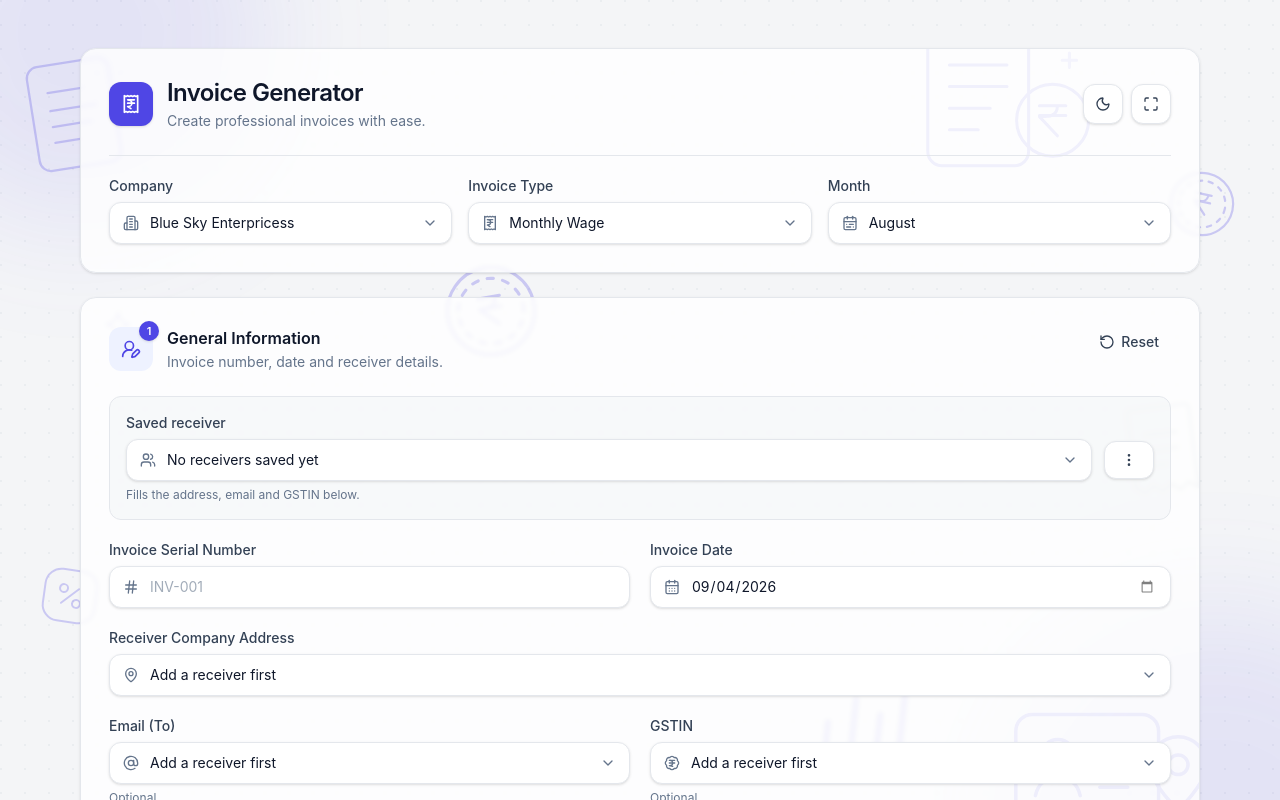
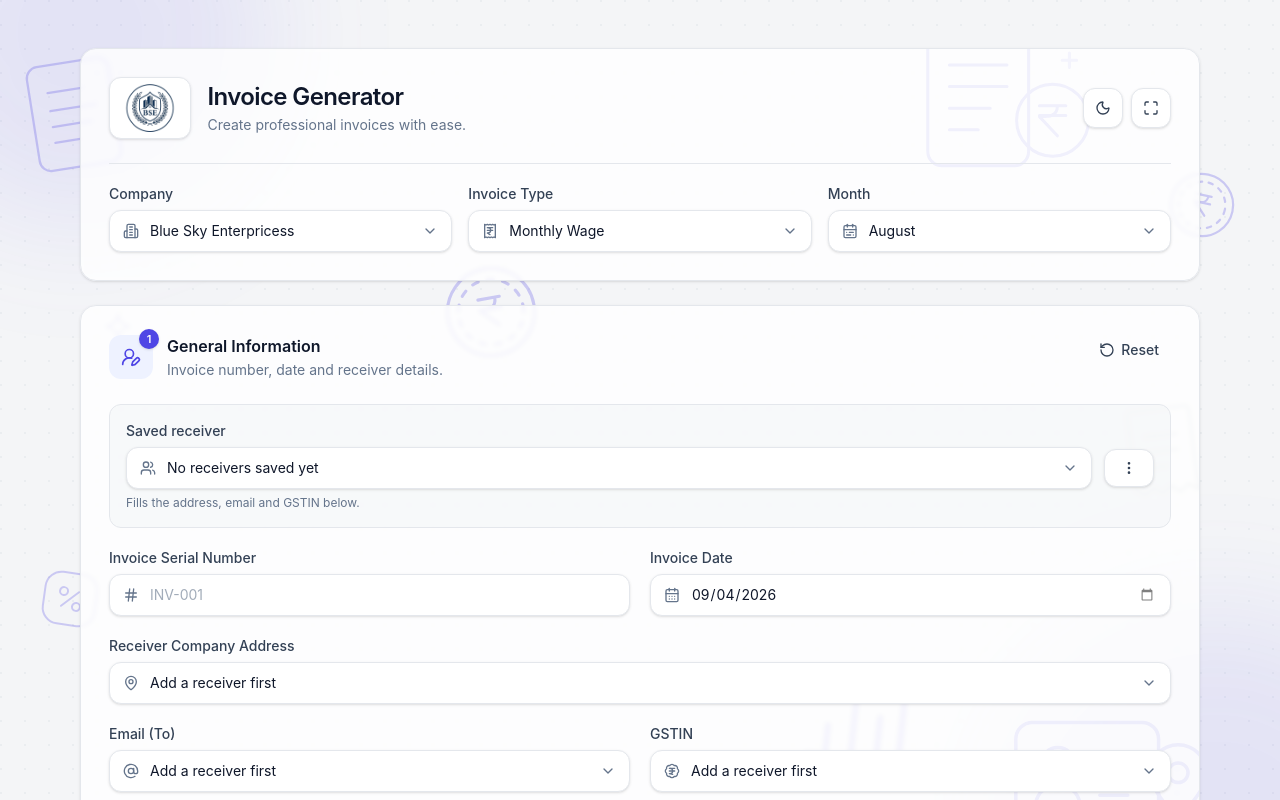
Before and after one commit to Abiram-k/invoice-generator, a React (Vite) app: page / in a window 1280 px wide. Shown: the top 800 px of the page. Built offline with nearby package versions, Linux system fonts and the light colour scheme; what @react-pdf/renderer would draw is missing.

Commit message:
feat: add company logo retrieval functionality and integrate it into InvoiceForm

```diff
--- a/src/pages/InvoiceForm.tsx
+++ b/src/pages/InvoiceForm.tsx
@@ -1,5 +1,5 @@
 import { useEffect, useState } from "react";
-import { motion } from "framer-motion";
+import { AnimatePresence, motion } from "framer-motion";
 import {
   ArrowRight,
   Building2,
@@ -34,12 +34,14 @@ import { useDataContext } from "../hooks/Context";
 import { Month } from "../types/month";
 import { getPreviousMonth, monthNames } from "../utils/getCurrentMonth";
 import { getTodayInputDate } from "../utils/date";
+import { getCompanyLogo } from "../utils/companyLogo";
 import { useInvoiceStore } from "../store/useInvoiceStore";
 import { fadeUp, staggerContainer } from "../utils/motion";
 
 export default function InvoiceForm() {
   const { setData } = useDataContext();
   const [isResetConfirmOpen, setIsResetConfirmOpen] = useState(false);
+  const [failedLogo, setFailedLogo] = useState<string>();
   const {
     selectedInvoiceMonth,
     setSelectedInvoiceMonth,
@@ -55,6 +57,9 @@ export default function InvoiceForm() {
   }, [setSelectedInvoiceMonth, setFormData]);
 
   const navigate = useNavigate();
+
+  const companyLogo = getCompanyLogo(formData.invoiceFromCompany);
+  const showCompanyLogo = Boolean(companyLogo) && companyLogo !== failedLogo;
 
   const validateForm = () => {
     const errors = [];
@@ -187,15 +192,43 @@ export default function InvoiceForm() {
           <InvoiceCardArt className="pointer-events-none absolute -top-8 right-24 w-40 text-brand opacity-[0.07] sm:w-48 dark:opacity-[0.12]" />
 
           <div className="relative flex flex-col gap-6">
-            <div className="flex items-center gap-3.5">
-              <span className="flex h-11 w-11 shrink-0 items-center justify-center rounded-xl bg-brand text-white shadow-sm">
-                <ReceiptIndianRupee className="h-5 w-5" />
-              </span>
-              <div>
-                <h1 className="text-2xl font-semibold tracking-tight text-ink">
+            <div className="flex flex-wrap items-center gap-3 sm:gap-4">
+              <AnimatePresence mode="wait" initial={false}>
+                {showCompanyLogo ? (
+                  <motion.span
+                    key={companyLogo}
+                    initial={{ opacity: 0, scale: 0.92 }}
+                    animate={{ opacity: 1, scale: 1 }}
+                    exit={{ opacity: 0, scale: 0.92 }}
+                    transition={{ duration: 0.2 }}
+                    className="inline-flex shrink-0 items-center rounded-xl border border-line bg-white p-1.5 shadow-sm dark:border-white/20"
+                  >
+                    <img
+                      src={companyLogo}
+                      alt={formData.invoiceFromCompany}
+                      onError={() => setFailedLogo(companyLogo)}
+                      className="h-9 w-auto max-w-[110px] object-contain sm:h-12 sm:max-w-[180px]"
+                    />
+                  </motion.span>
+                ) : (
+                  <motion.span
+                    key="fallback"
+                    initial={{ opacity: 0, scale: 0.92 }}
+                    animate={{ opacity: 1, scale: 1 }}
+                    exit={{ opacity: 0, scale: 0.92 }}
+                    transition={{ duration: 0.2 }}
+                    className="flex h-11 w-11 shrink-0 items-center justify-center rounded-xl bg-brand text-white shadow-sm dark:text-surface"
+                  >
+                    <ReceiptIndianRupee className="h-5 w-5" />
+                  </motion.span>
+                )}
+              </AnimatePresence>
+
+              <div className="min-w-0">
+                <h1 className="text-xl font-semibold tracking-tight text-ink sm:text-2xl">
                   Invoice Generator
                 </h1>
-                <p className="mt-0.5 text-sm text-muted">
+                <p className="mt-0.5 hidden text-sm text-muted sm:block">
                   Create professional invoices with ease.
                 </p>
               </div>
--- /dev/null
+++ b/src/utils/companyLogo.ts
@@ -0,0 +1,12 @@
+import { InvoiceFromCompany } from "../types/invoice-types";
+
+const companyLogos: Record<InvoiceFromCompany, string> = {
+  "BLUE SKY ENTERPRICESS": "/BSE-logo-no-bg.png",
+  "RAJAGOPALAN P.V": "/RAJAGOPALAN P.V.jpg",
+};
+
+// Public path of the selected company's logo, encoded for names with spaces.
+export const getCompanyLogo = (company?: InvoiceFromCompany): string | undefined => {
+  const logo = company ? companyLogos[company] : undefined;
+  return logo ? encodeURI(logo) : undefined;
+};
```
